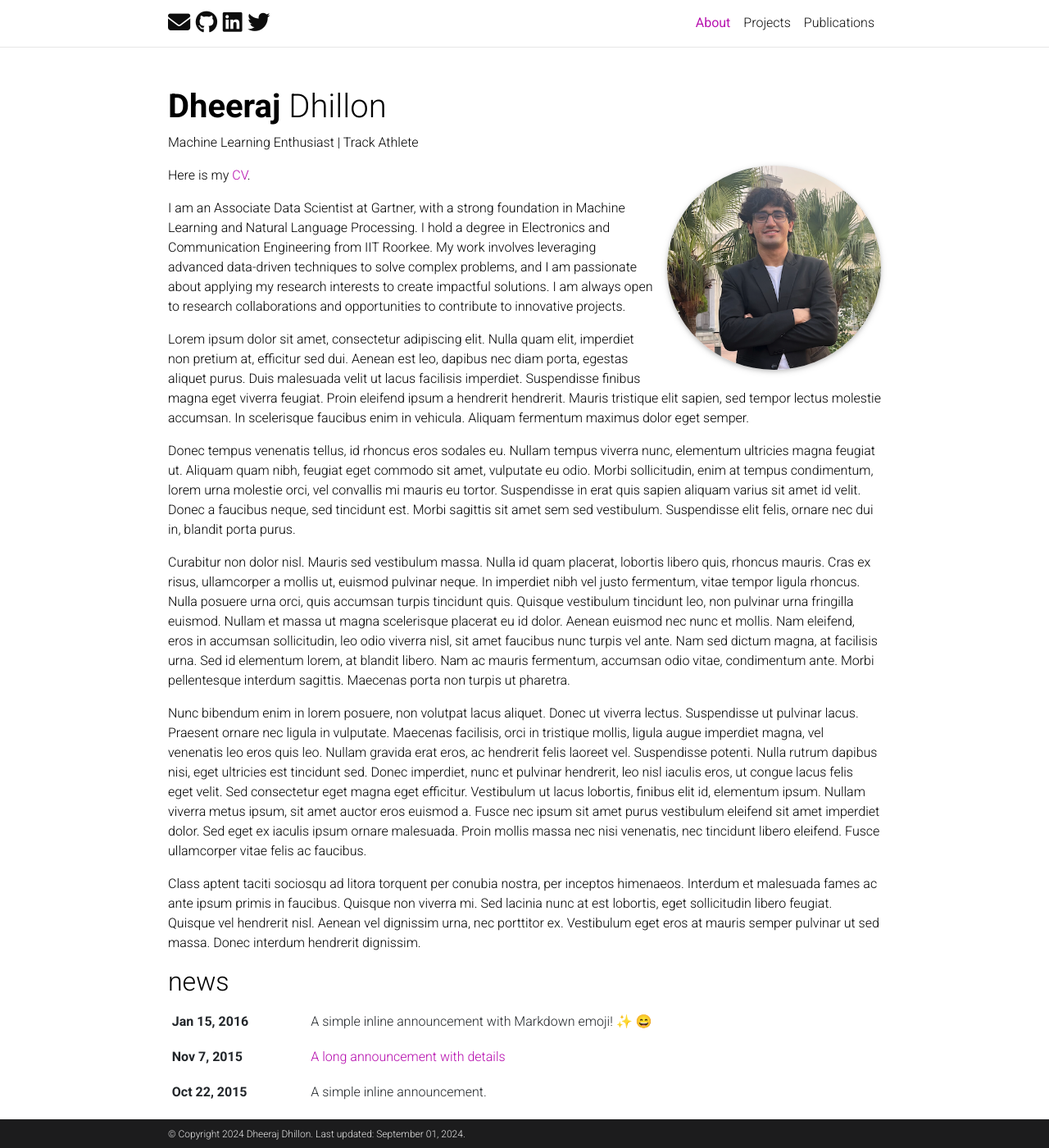
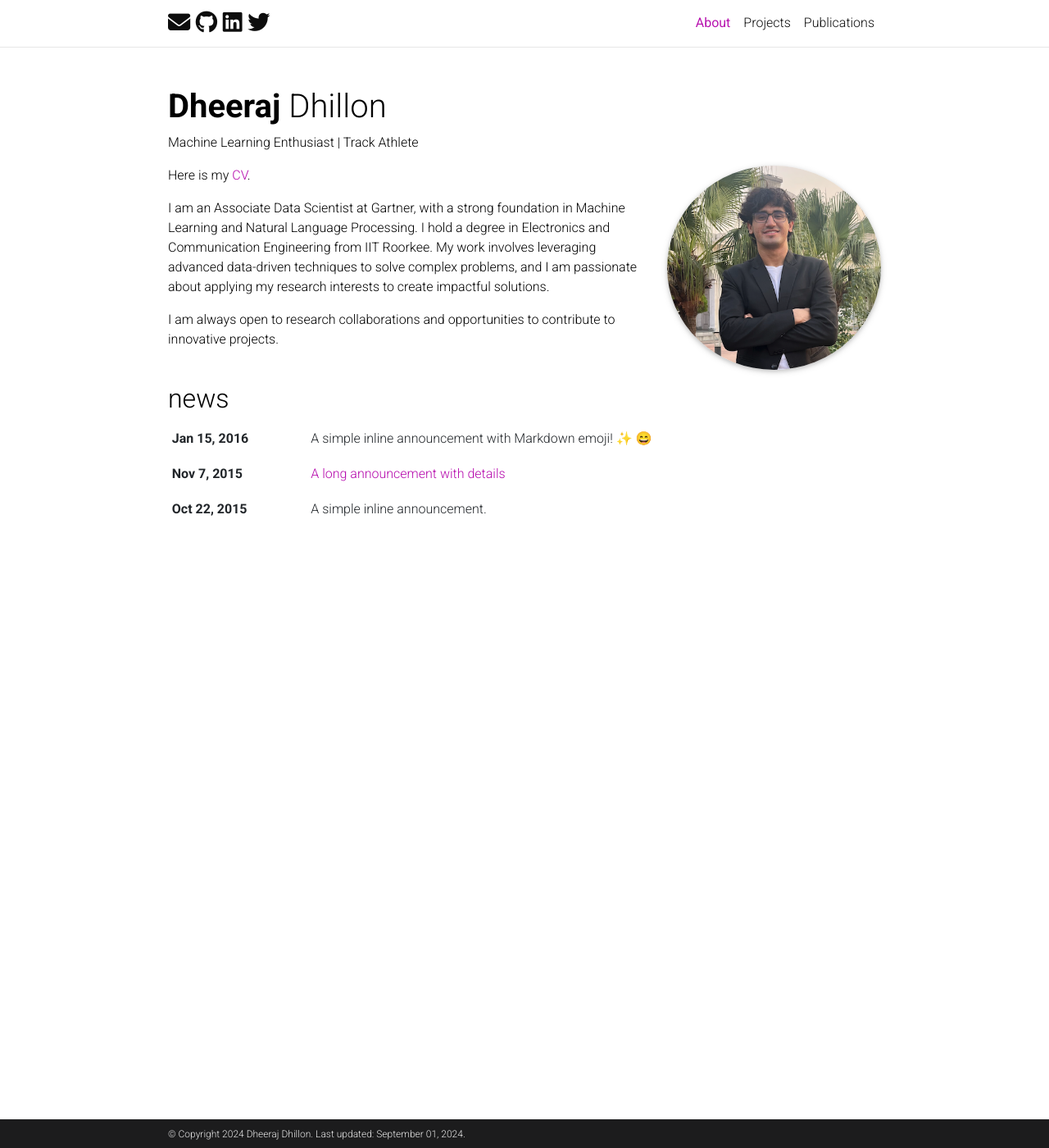
Before and after one commit to djdhillxn/djdhillxn.github.io, a Jekyll site: the page built from _pages/about.md, in a window 1280 px wide and 1400 px high. Shown: the whole window at 82% size. Built offline with Jekyll 4.4.1, drawn with Linux system fonts in a browser that asks for light colours; emoji names are drawn with the system emoji font; comment, search, counter and statistics services are not loaded; a style sheet for code colours, icons or effects is not loaded.

Commit message:
cleaned about section

```diff
--- a/_pages/about.md
+++ b/_pages/about.md
@@ -18,15 +18,6 @@
 
 Here is my [CV](/assets/pdf/djdhillxn_cv.pdf).
 
-I am an Associate Data Scientist at Gartner, with a strong foundation in Machine Learning and Natural Language Processing. I hold a degree in Electronics and Communication Engineering from IIT Roorkee. My work involves leveraging advanced data-driven techniques to solve complex problems, and I am passionate about applying my research interests to create impactful solutions. I am always open to research collaborations and opportunities to contribute to innovative projects.
+I am an Associate Data Scientist at Gartner, with a strong foundation in Machine Learning and Natural Language Processing. I hold a degree in Electronics and Communication Engineering from IIT Roorkee. My work involves leveraging advanced data-driven techniques to solve complex problems, and I am passionate about applying my research interests to create impactful solutions.
 
-
-Lorem ipsum dolor sit amet, consectetur adipiscing elit. Nulla quam elit, imperdiet non pretium at, efficitur sed dui. Aenean est leo, dapibus nec diam porta, egestas aliquet purus. Duis malesuada velit ut lacus facilisis imperdiet. Suspendisse finibus magna eget viverra feugiat. Proin eleifend ipsum a hendrerit hendrerit. Mauris tristique elit sapien, sed tempor lectus molestie accumsan. In scelerisque faucibus enim in vehicula. Aliquam fermentum maximus dolor eget semper.
-
-Donec tempus venenatis tellus, id rhoncus eros sodales eu. Nullam tempus viverra nunc, elementum ultricies magna feugiat ut. Aliquam quam nibh, feugiat eget commodo sit amet, vulputate eu odio. Morbi sollicitudin, enim at tempus condimentum, lorem urna molestie orci, vel convallis mi mauris eu tortor. Suspendisse in erat quis sapien aliquam varius sit amet id velit. Donec a faucibus neque, sed tincidunt est. Morbi sagittis sit amet sem sed vestibulum. Suspendisse elit felis, ornare nec dui in, blandit porta purus.
-
-Curabitur non dolor nisl. Mauris sed vestibulum massa. Nulla id quam placerat, lobortis libero quis, rhoncus mauris. Cras ex risus, ullamcorper a mollis ut, euismod pulvinar neque. In imperdiet nibh vel justo fermentum, vitae tempor ligula rhoncus. Nulla posuere urna orci, quis accumsan turpis tincidunt quis. Quisque vestibulum tincidunt leo, non pulvinar urna fringilla euismod. Nullam et massa ut magna scelerisque placerat eu id dolor. Aenean euismod nec nunc et mollis. Nam eleifend, eros in accumsan sollicitudin, leo odio viverra nisl, sit amet faucibus nunc turpis vel ante. Nam sed dictum magna, at facilisis urna. Sed id elementum lorem, at blandit libero. Nam ac mauris fermentum, accumsan odio vitae, condimentum ante. Morbi pellentesque interdum sagittis. Maecenas porta non turpis ut pharetra.
-
-Nunc bibendum enim in lorem posuere, non volutpat lacus aliquet. Donec ut viverra lectus. Suspendisse ut pulvinar lacus. Praesent ornare nec ligula in vulputate. Maecenas facilisis, orci in tristique mollis, ligula augue imperdiet magna, vel venenatis leo eros quis leo. Nullam gravida erat eros, ac hendrerit felis laoreet vel. Suspendisse potenti. Nulla rutrum dapibus nisi, eget ultricies est tincidunt sed. Donec imperdiet, nunc et pulvinar hendrerit, leo nisl iaculis eros, ut congue lacus felis eget velit. Sed consectetur eget magna eget efficitur. Vestibulum ut lacus lobortis, finibus elit id, elementum ipsum. Nullam viverra metus ipsum, sit amet auctor eros euismod a. Fusce nec ipsum sit amet purus vestibulum eleifend sit amet imperdiet dolor. Sed eget ex iaculis ipsum ornare malesuada. Proin mollis massa nec nisi venenatis, nec tincidunt libero eleifend. Fusce ullamcorper vitae felis ac faucibus.
-
-Class aptent taciti sociosqu ad litora torquent per conubia nostra, per inceptos himenaeos. Interdum et malesuada fames ac ante ipsum primis in faucibus. Quisque non viverra mi. Sed lacinia nunc at est lobortis, eget sollicitudin libero feugiat. Quisque vel hendrerit nisl. Aenean vel dignissim urna, nec porttitor ex. Vestibulum eget eros at mauris semper pulvinar ut sed massa. Donec interdum hendrerit dignissim.
+I am always open to research collaborations and opportunities to contribute to innovative projects.
```
